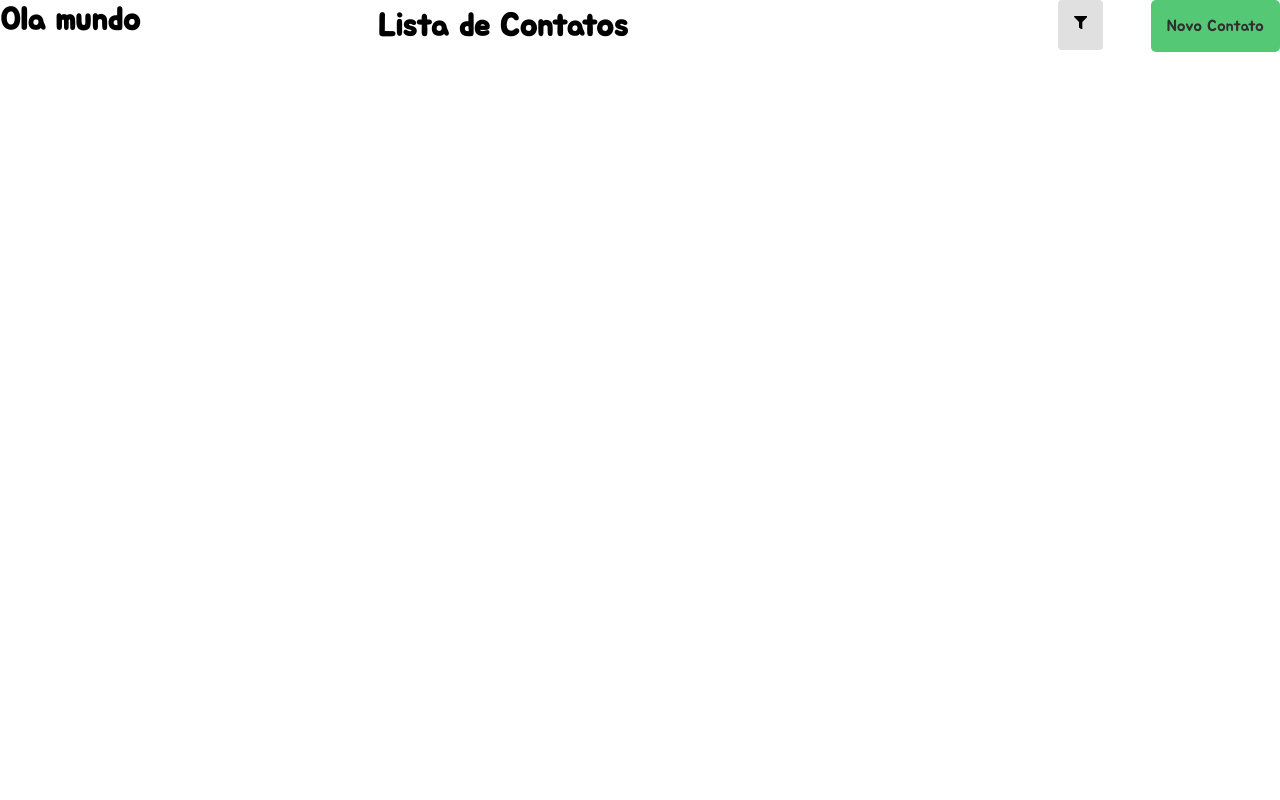
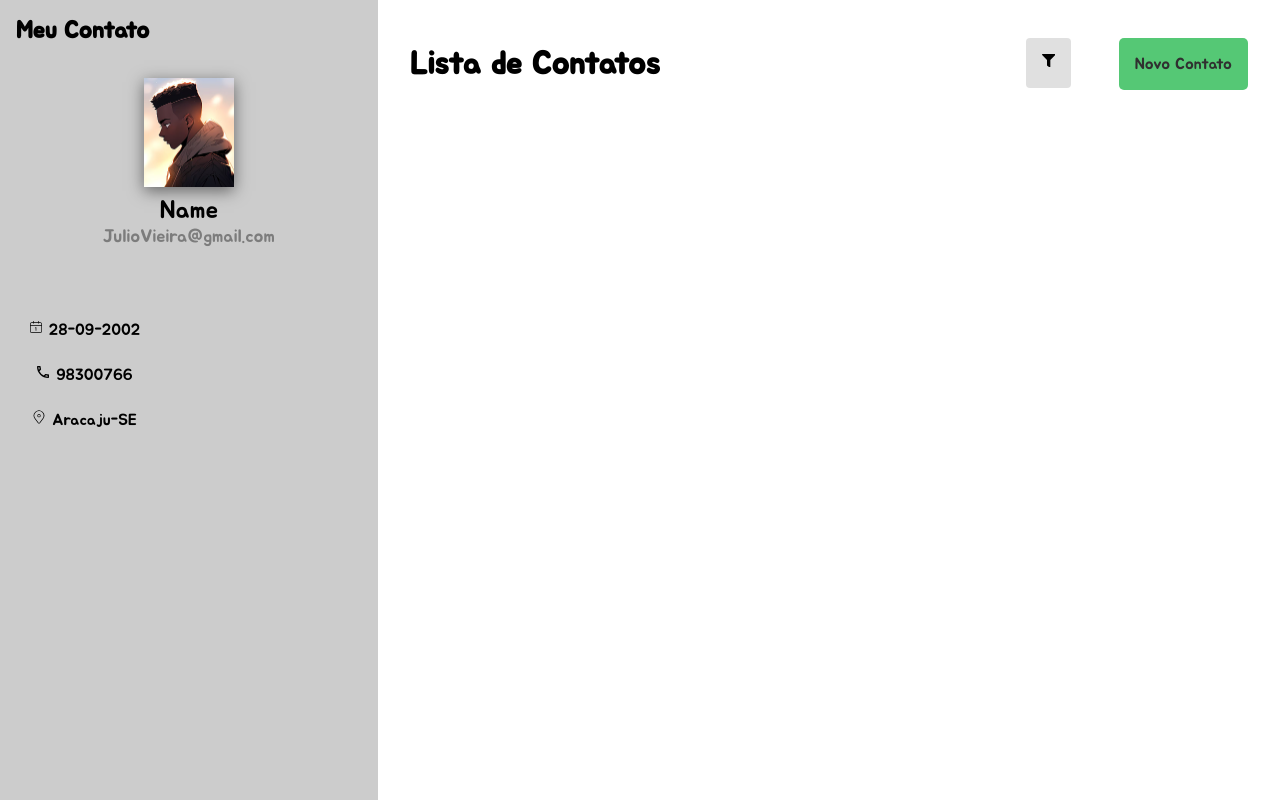
Before and after one commit to JulioVieiraP/Minha-lista-de-contatos, a React (Vite) app: page / in a window 1280 px wide. Built offline with nearby package versions, Linux system fonts and the light colour scheme; the HTML template or start-up script is replaced by a standard one.

Commit message:
Criando o meu a aba de contato

```diff
--- a/src/components/Header/styles.ts
+++ b/src/components/Header/styles.ts
@@ -5,6 +5,9 @@ export const Header = styled.header`
   display: flex;
   justify-content: space-between;
   align-items: center;
+  padding: 32px;
+  flex-shrink: 0;
+  height: 16vh;
 `
 
 export const Div = styled.div`
--- a/src/components/Perfil/index.tsx
+++ b/src/components/Perfil/index.tsx
@@ -1,8 +1,26 @@
+import { CiCalendarDate, CiLocationOn } from "react-icons/ci"
+import { MdOutlinePhone } from "react-icons/md"
+
+import Icon from "../../assets/Foto_Perfil.png"
+import * as S from './styles'
+
 const Perfil = () => {
   return(
-    <>
-      <h1>Ola mundo</h1>
-    </>
+    <S.Aside>
+      <S.PerfilDiv>
+        <S.Titulo>Meu Contato</S.Titulo>
+        <S.InfoDiv>
+          <S.PerfilIcon src={Icon} alt="Foto de perfil" />
+          <span>Name</span>
+          <p>JulioVieira@gmail.com</p>
+        </S.InfoDiv>
+        <S.InfoPessoal>
+          <div><CiCalendarDate /> 28-09-2002</div>
+          <div><MdOutlinePhone /> 98300766</div>
+          <div><CiLocationOn /> Aracaju-SE</div>
+        </S.InfoPessoal>
+      </S.PerfilDiv>
+    </S.Aside>
   )
 }
 
--- a/src/components/Perfil/styles.ts
+++ b/src/components/Perfil/styles.ts
@@ -0,0 +1,52 @@
+import styled from "styled-components"
+
+export const Aside = styled.aside`
+  padding: 16px;
+  height: 100vh;
+  background-color: #ccc;
+`
+
+export const PerfilDiv = styled.div`
+  display: flex;
+  flex-direction: column;
+  align-items: center;
+`
+
+export const Titulo = styled.h1`
+  align-self: flex-start;
+`
+
+export const PerfilIcon = styled.img`
+  margin-top: 32px;
+  width: 90px;
+  box-shadow: 0px 4px 15px rgba(0, 0, 0, 0.5);
+`
+
+export const InfoDiv = styled.div`
+  display: flex;
+  flex-direction: column;
+  align-items: center;
+
+  span{
+    color: black;
+    margin-top: 8px;
+    font-size: 25px;
+  }
+
+  p{
+    color: #7c7c7c;
+    font-size: 18px;
+  }
+`
+
+export const InfoPessoal= styled.div`
+  display: flex;
+  flex-direction: column;
+  align-items: center;
+  align-self: flex-start;
+  margin-top: 58px;
+  div{
+    padding: 12px;
+  }
+
+`
```
Also changed, not shown: src/assets/Foto_Perfil.png (added).
